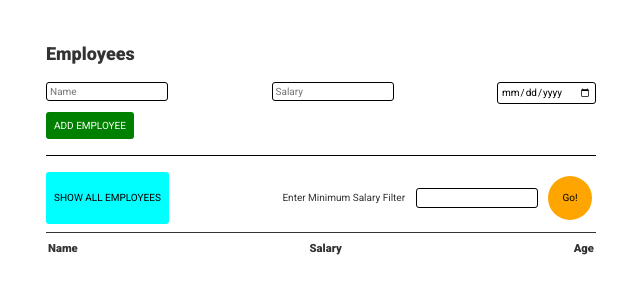
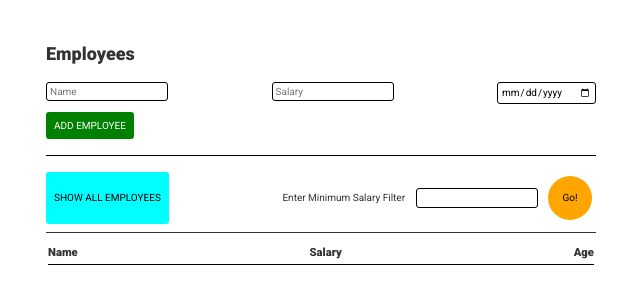
Before and after one commit to Serenarh/finalExamUncorrected, a website with bundled scripts: page index.html in a window 1280 px wide. Shown: the whole page, without its empty margins (319-959 px from the left). Built offline with nearby package versions, Linux system fonts and the light colour scheme.

Commit message:
:lipstick: Format table rows

```diff
--- a/style.css
+++ b/style.css
@@ -27,8 +27,12 @@ input {
   padding: 3px;
 }
 
+form,
+tr {
+  border-bottom: solid thin black;
+}
+
 form {
-  border-bottom: solid thin black;
   margin: 1rem 0;
   padding-bottom: 1rem;
 }
@@ -56,6 +60,10 @@ table {
   width: 550px;
 }
 
+tr {
+  padding: 0.25rem 0;
+}
+
 #filter-min-salary {
   background-color: orange;
   border-radius: 50%;
```
